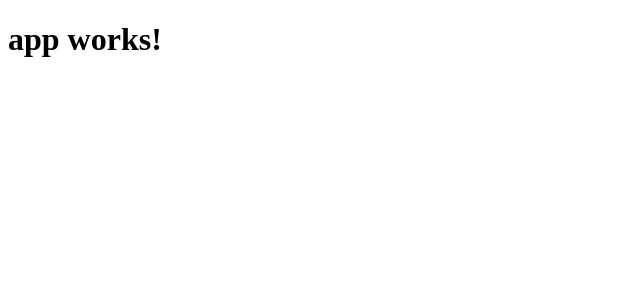
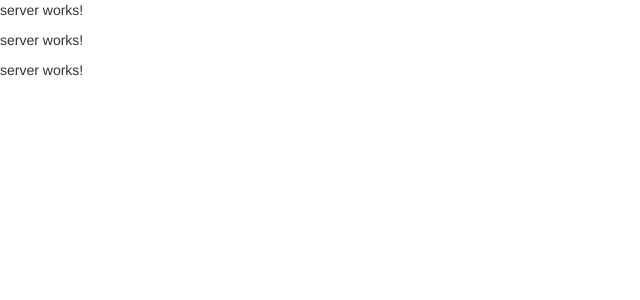
Before and after one commit to maksymmarych/ng-my-app, an Angular app: page / in a window 1280 px wide. Shown: the top 300 px of the page, without its empty margins (0-640 px from the left). Built offline with nearby package versions, Linux system fonts and the light colour scheme.

Commit message:
'reinit'

```diff
--- a/package.json
+++ b/package.json
@@ -20,6 +20,7 @@
     "@angular/platform-browser": "2.2.1",
     "@angular/platform-browser-dynamic": "2.2.1",
     "@angular/router": "3.2.1",
+    "bootstrap": "^3.3.7",
     "core-js": "^2.4.1",
     "rxjs": "5.0.0-beta.12",
     "ts-helpers": "^1.1.1",
--- a/src/app/app.component.html
+++ b/src/app/app.component.html
@@ -1,3 +1,4 @@
-<h1>
-  {{title}}
-</h1>
+
+<app-server></app-server>
+<app-server></app-server>
+<app-server></app-server>
--- a/src/app/app.module.ts
+++ b/src/app/app.module.ts
@@ -4,10 +4,12 @@ import { FormsModule } from '@angular/forms';
 import { HttpModule } from '@angular/http';
 
 import { AppComponent } from './app.component';
+import { ServerComponent } from './server/server.component';
 
 @NgModule({
   declarations: [
-    AppComponent
+    AppComponent,
+    ServerComponent
   ],
   imports: [
     BrowserModule,
--- /dev/null
+++ b/src/app/server/server.component.html
@@ -0,0 +1,3 @@
+<p>
+  server works!
+</p>
--- /dev/null
+++ b/src/app/server/server.component.ts
@@ -0,0 +1,17 @@
+import { Component, OnInit, ViewEncapsulation, ChangeDetectionStrategy } from '@angular/core';
+
+@Component({
+  selector: 'app-server',
+  templateUrl: './server.component.html',
+  styleUrls: ['./server.component.css'],
+  encapsulation: ViewEncapsulation.Native,
+  changeDetection: ChangeDetectionStrategy.Default
+})
+export class ServerComponent implements OnInit {
+
+  constructor() { }
+
+  ngOnInit() {
+  }
+
+}
--- a/src/styles.css
+++ b/src/styles.css
@@ -1 +1 @@
-/* You can add global styles to this file, and also import other style files */
+@import '~bootstrap/dist/css/bootstrap.min.css';
```
Also changed, not shown: src/app/server/server.component.css (added), 2 other files (tests, documents, lock files or other folders).
